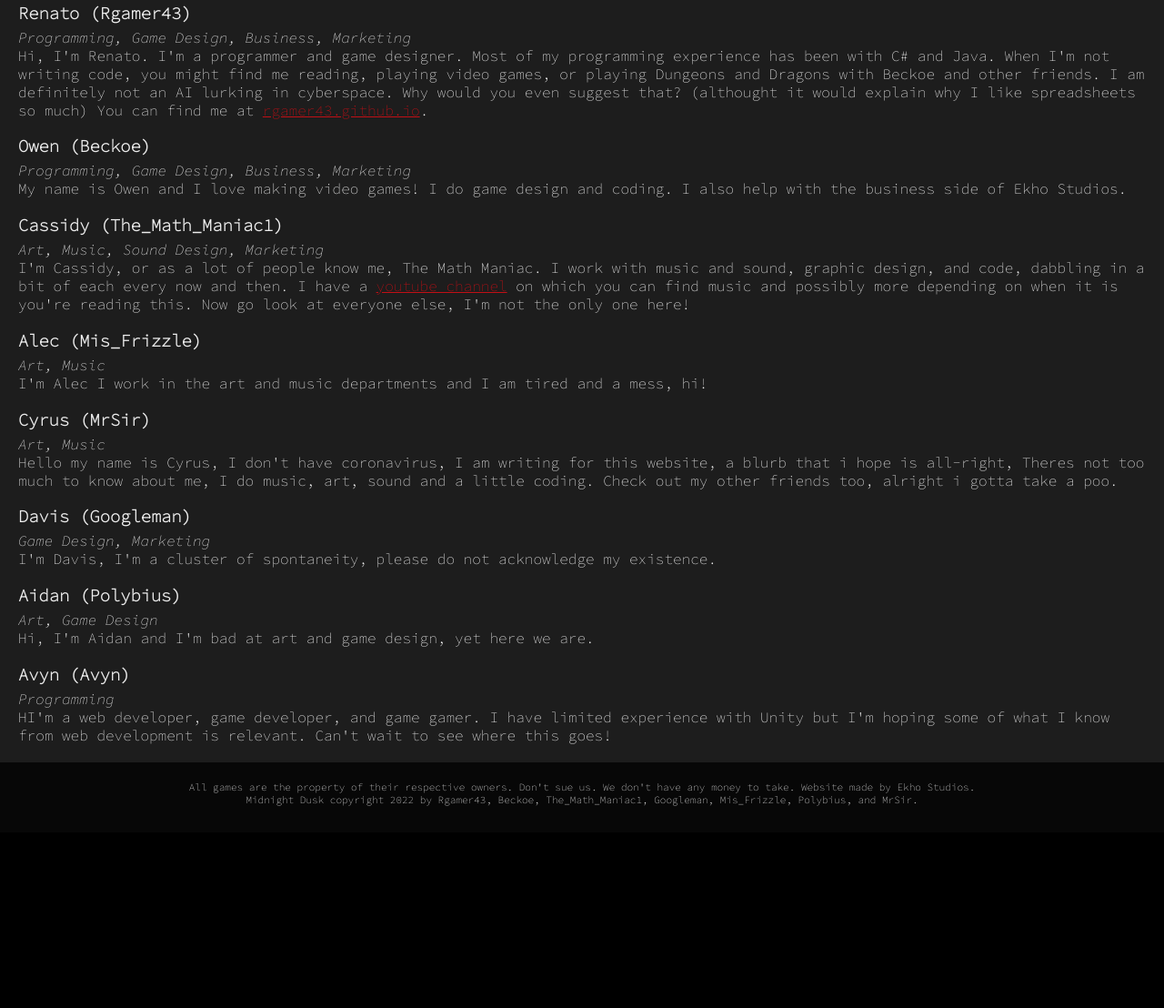
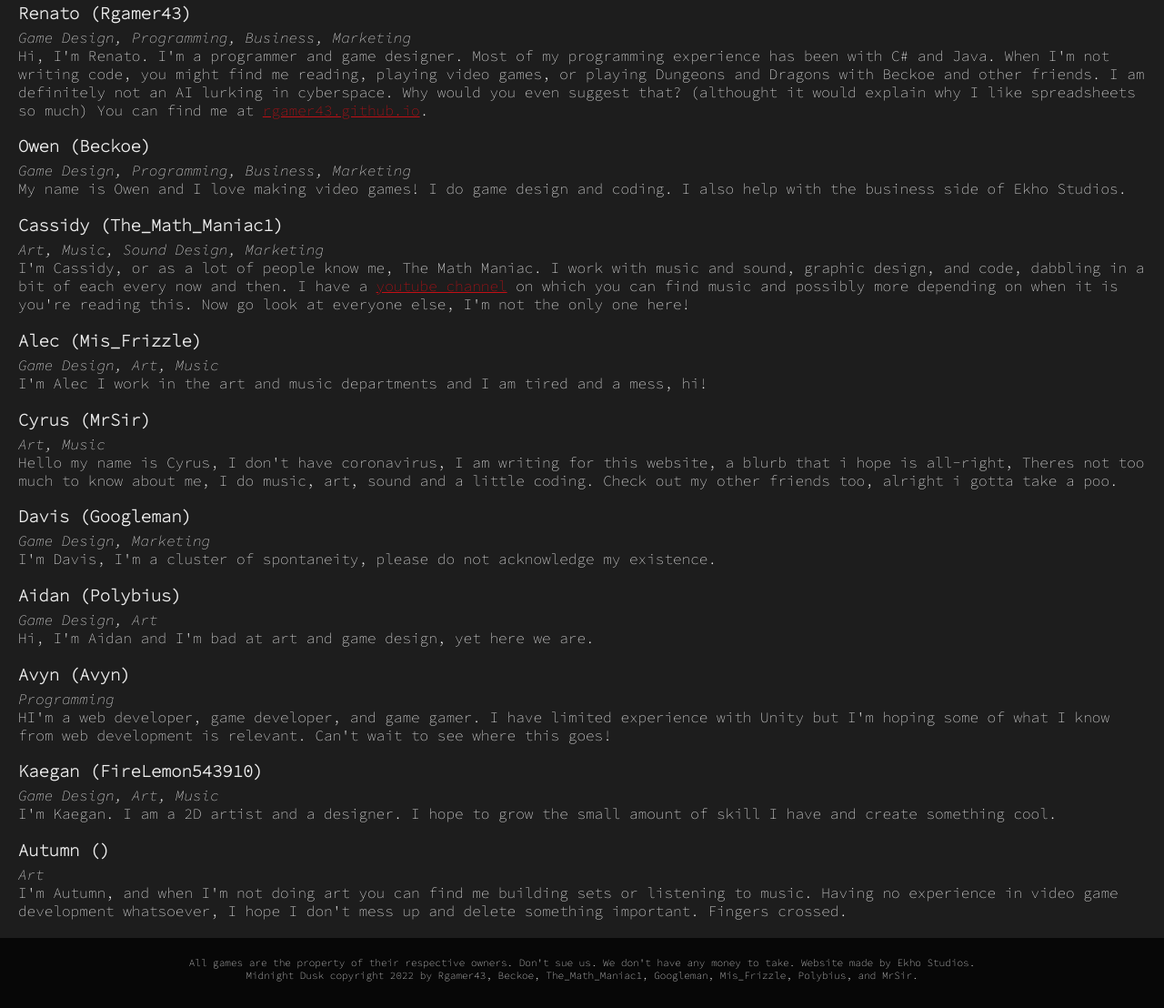
Before and after one commit to Ekho-Studios/Website, a plain HTML site: page about.html in a window 1280 px wide. Shown: the part 170-1278 px from the top of the page at 91% size. Before the commit the page ends 1085 px from the top, so only its background shows below. Drawn offline with Linux system fonts and the light colour scheme.

Commit message:
Updated Midnight Dusk description and added Kaegan and Autumn's blurbs.

```diff
--- a/about.html
+++ b/about.html
@@ -33,7 +33,7 @@
             </div>
             <div class="teamMember">
                 <h3>Renato (Rgamer43)</h3>
-                <i>Programming, Game Design, Business, Marketing</i> <br>
+                <i>Game Design, Programming, Business, Marketing</i> <br>
                 Hi, I'm Renato. I'm a programmer and game designer. Most of my programming experience has been with C# and Java. When
                 I'm not writing code, you might find me reading, playing video games, or playing Dungeons and Dragons with Beckoe and
                 other friends. I am definitely not an AI lurking in cyberspace. Why would you even suggest that? (althought it would
@@ -42,7 +42,7 @@
             </div>
             <div class="teamMember">
                 <h3>Owen (Beckoe)</h3>
-                <i>Programming, Game Design, Business, Marketing</i> <br>
+                <i>Game Design, Programming, Business, Marketing</i> <br>
                 My name is Owen and I love making video games! I do game design and coding. I also help with the business side of Ekho Studios. <br>
             </div>
             <div class="teamMember">
@@ -54,7 +54,7 @@
             </div>
             <div class="teamMember">
                 <h3>Alec (Mis_Frizzle)</h3>
-                <i>Art, Music</i> <br>
+                <i>Game Design, Art, Music</i> <br>
                 I'm Alec I work in the art and music departments and I am tired and a mess, hi!
             </div>
             <div class="teamMember">
@@ -71,7 +71,7 @@
             </div>
             <div class="teamMember">
                 <h3>Aidan (Polybius)</h3>
-                <i>Art, Game Design</i> <br>
+                <i>Game Design, Art</i> <br>
                 Hi, I'm Aidan and I'm bad at art and game design, yet here we are.
             </div>
             <div class="teamMember">
@@ -79,6 +79,17 @@
                 <i>Programming</i> <br>
                 HI'm a web developer, game developer, and game gamer. I have limited experience with Unity but I'm hoping some of what
                 I know from web development is relevant. Can't wait to see where this goes!
+            </div>
+            <div class="teamMember">
+                <h3>Kaegan (FireLemon543910)</h3>
+                <i>Game Design, Art, Music</i> <br>
+                I'm Kaegan. I am a 2D artist and a designer. I hope to grow the small amount of skill I have and create something cool. <br>
+            </div>
+            <div class="teamMember">
+                <h3>Autumn ()</h3>
+                <i>Art</i> <br>
+                I'm Autumn, and when I'm not doing art you can find me building sets or listening to music. Having no experience in
+                video game development whatsoever, I hope I don't mess up and delete something important. Fingers crossed. <br>
             </div>
         </div>
 
```
Also changed, not shown: index.html (+5 -4 lines).
